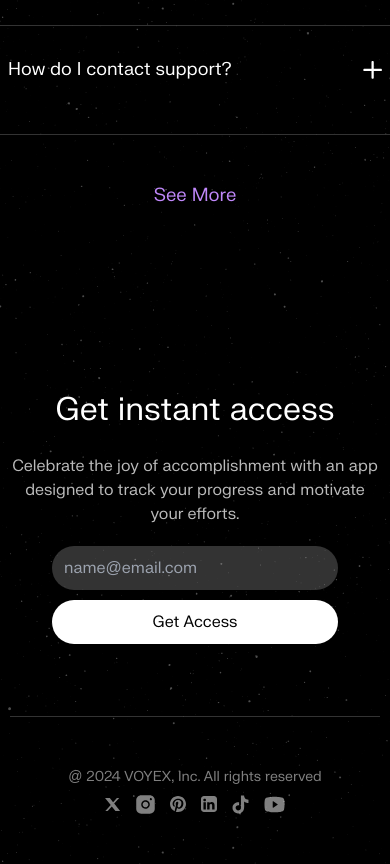
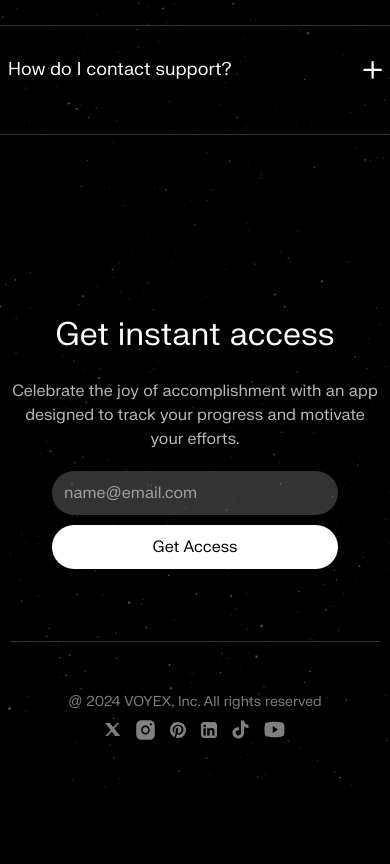
Before and after one commit to Bodemola123/Voyex-landing, a Next.js app: page / in a window 390 px wide. Shown: the part 6141-7005 px from the top of the page. After the commit the page ends 6931 px from the top, so only its background shows below. Built offline with nearby package versions, Linux system fonts and the light colour scheme.

Commit message:
Fixed the nasty bug and na my fault oh

```diff
--- a/components/FAQ.js
+++ b/components/FAQ.js
@@ -65,7 +65,7 @@ const FAQ = () => {
           </div>
         ))}
       </div>
-      <p className='mt-[47px] font-medium text-[18.44px] text-[#C088fb] text-center'>See More</p>
+      <p className='mt-[47px] sm:hidden md:flex font-medium text-[18.44px] text-[#C088fb] text-center'>See More</p>
     </div>
   );
 };
```
